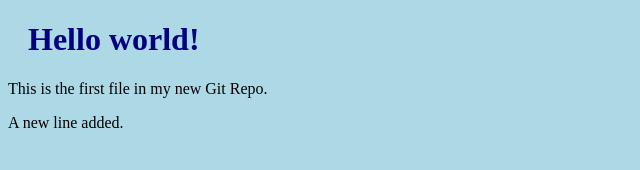
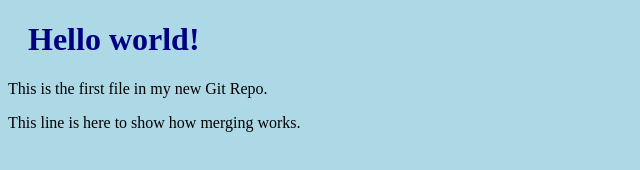
Before and after one commit to kayanifaisal1/hello-world, a plain HTML site: page index.html in a window 1280 px wide. Shown: the whole page, without its empty margins (0-640 px from the left). Drawn offline with Linux system fonts and the light colour scheme.

Commit message:
updated index file

```diff
--- a/index.html
+++ b/index.html
@@ -8,7 +8,7 @@
 
 <h1>Hello world!</h1>
 <p>This is the first file in my new Git Repo.</p>
-<p>A new line added.</p>
+<p>This line is here to show how merging works.</p>
 
 </body>
 </html>
```
